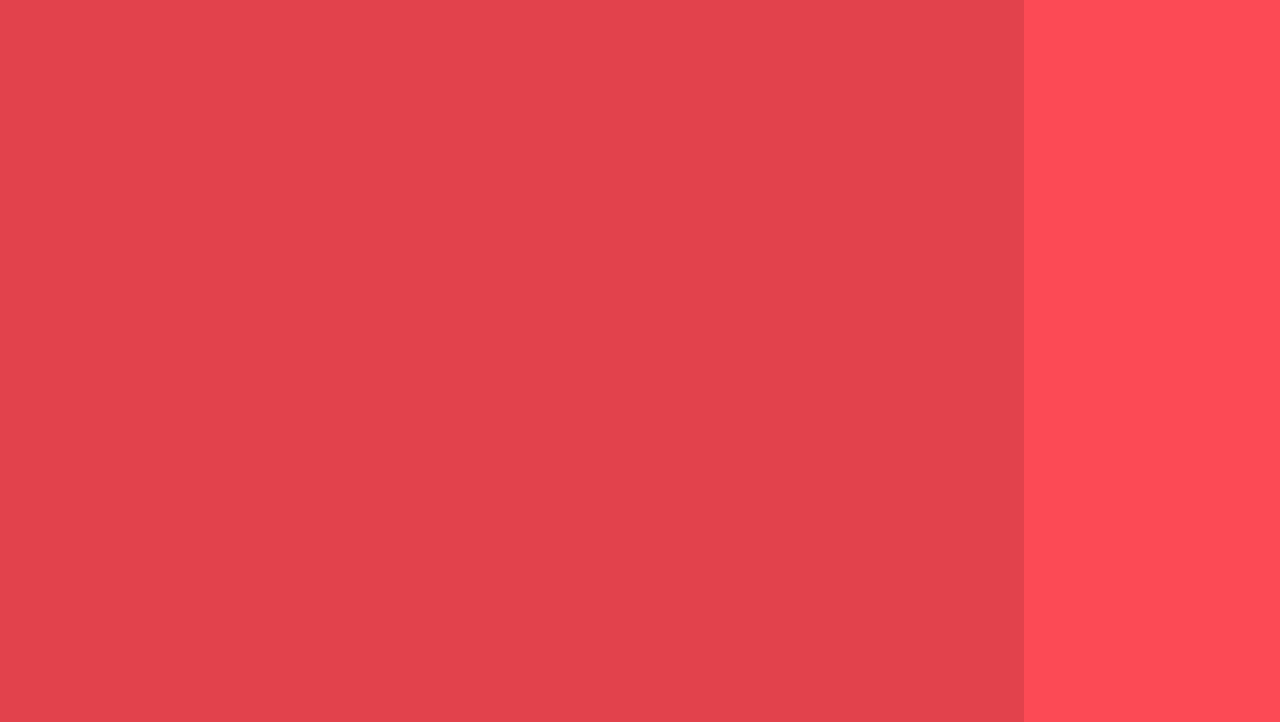
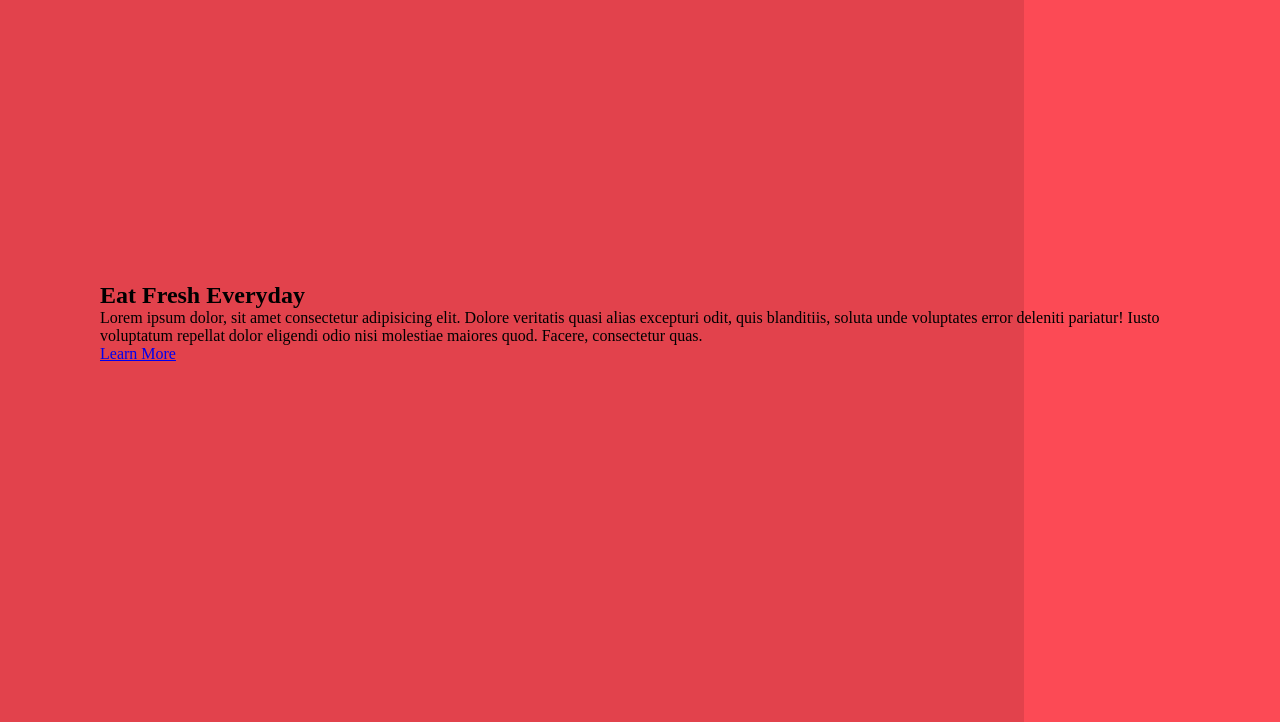
Before and after one commit to Sayyidalijufri/landing-page-fruit, a plain HTML site: page index.html in a window 1280 px wide. Shown: the part 78-800 px from the top of the page. Drawn offline with Linux system fonts and the light colour scheme.

Commit message:
i had styled the content

```diff
--- a/index.html
+++ b/index.html
@@ -22,6 +22,7 @@
         <div class="textBox">
           <h2>Eat Fresh Everyday</h2>
           <p>Lorem ipsum dolor, sit amet consectetur adipisicing elit. Dolore veritatis quasi alias excepturi odit, quis blanditiis, soluta unde voluptates error deleniti pariatur! Iusto voluptatum repellat dolor eligendi odio nisi molestiae maiores quod. Facere, consectetur quas.</p>
+          <a href="#">Learn More</a>
         </div>
         </div>
     </section>
--- a/style.css
+++ b/style.css
@@ -77,3 +77,9 @@
 background: #fff;
 color: #333;
 }
+
+.content{
+  position: relative;
+  width: 100%;
+  display: flex;
+}
```
